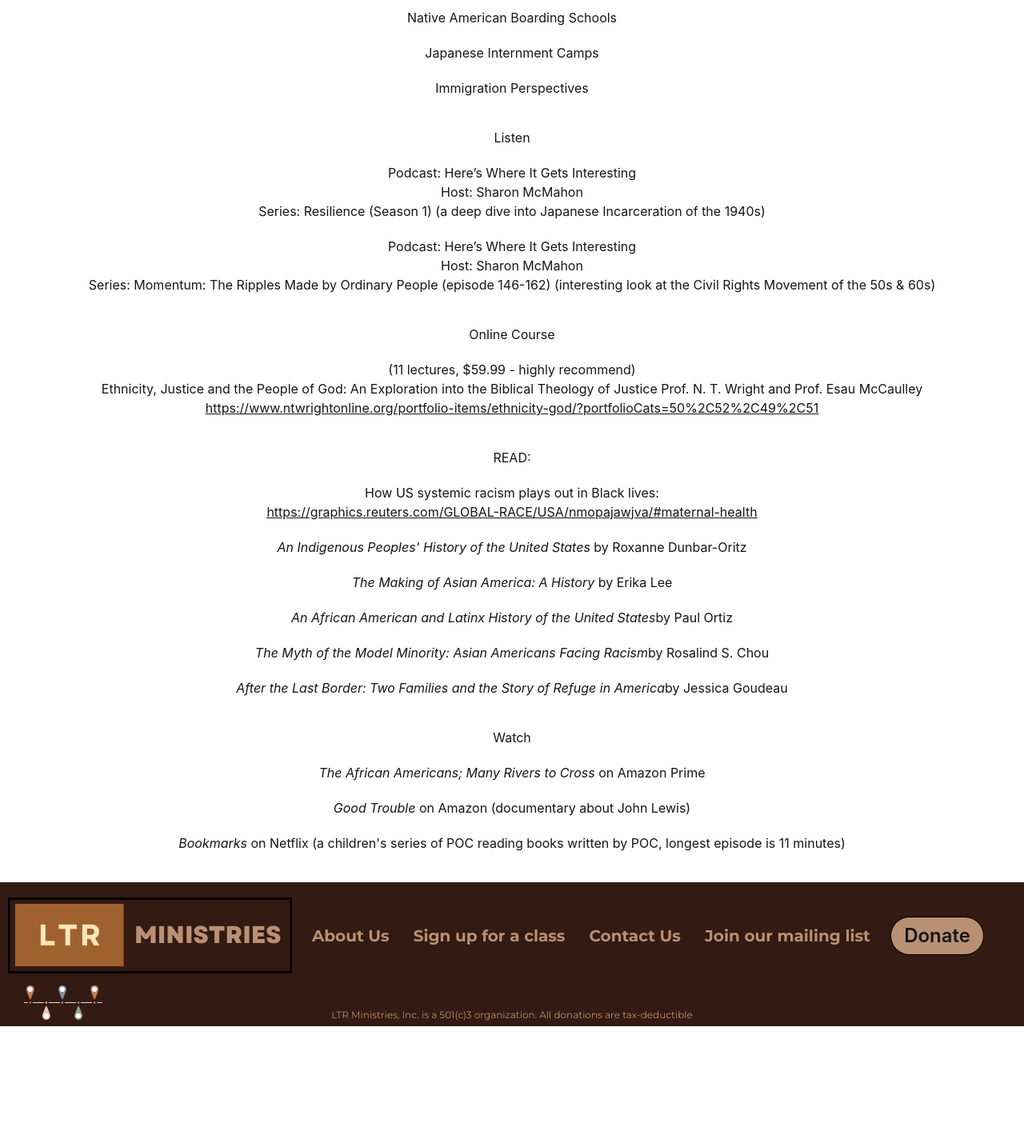
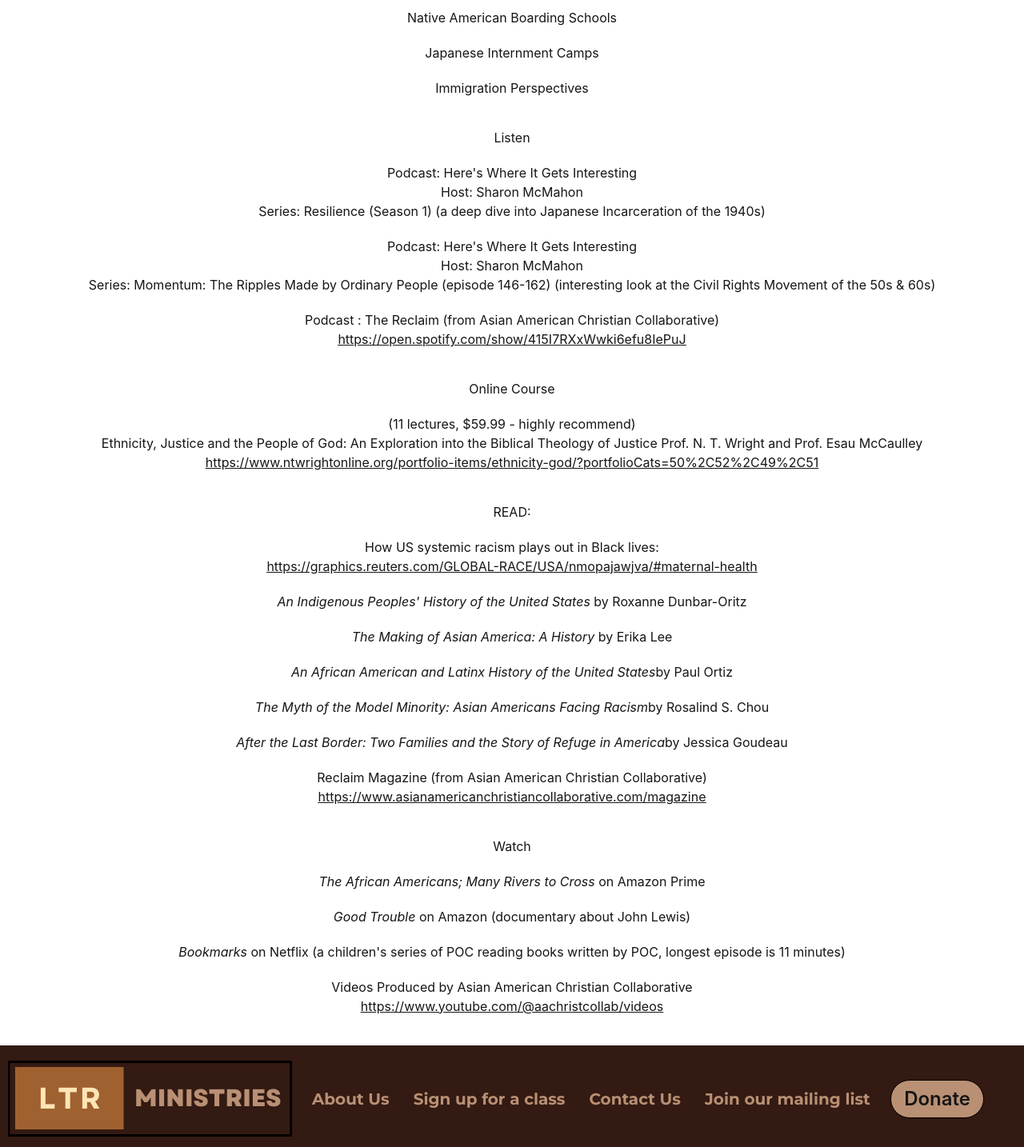
Before and after one commit to sd99park/Lets-Talk-Race-Website, a React (Create React App) app: page /Homework/Week5 in a window 1280 px wide. Shown: the part 796-2230 px from the top of the page at 80% size. Before the commit the page ends 2079 px from the top, so only its background shows below. Built offline with nearby package versions, Linux system fonts and the light colour scheme.

Commit message:
HW Changes

```diff
--- a/src/components/Homework/HW Pages/Week2.tsx
+++ b/src/components/Homework/HW Pages/Week2.tsx
@@ -254,6 +254,20 @@
             https://www.youtube.com/watch?v=wqJ-psD9vJw
           </a>
         </p>
+
+        <p className="hw-obj-title">
+          Racism seen in test for renal failure (4 min) - Dara Tucker
+        </p>
+        <p className="hw-obj-descr">
+          <a
+            onClick={() => {
+              window.open("https://www.youtube.com/watch?v=qOZmJ1ww-iM");
+            }}
+            href=""
+          >
+            https://www.youtube.com/watch?v=qOZmJ1ww-iM
+          </a>
+        </p>
       </div>
 
       {/* LISTEN */}
--- a/src/components/Homework/HW Pages/Week5.tsx
+++ b/src/components/Homework/HW Pages/Week5.tsx
@@ -43,19 +43,36 @@
       <div>
         <h3 className="hw-center">Listen</h3>
         <p className="hw-obj-title">
-          Podcast: Here’s Where It Gets Interesting <br />
+          Podcast: Here's Where It Gets Interesting <br />
           Host: Sharon McMahon <br />
           Series: Resilience (Season 1) (a deep dive into Japanese Incarceration
           of the 1940s)
         </p>
+
         <p className="hw-obj-title">
-          Podcast: Here’s Where It Gets Interesting
+          Podcast: Here's Where It Gets Interesting
           <br />
           Host: Sharon McMahon
           <br />
           Series: Momentum: The Ripples Made by Ordinary People (episode
           146-162) (interesting look at the Civil Rights Movement of the 50s &
           60s)
+        </p>
+
+        <p className="hw-obj-title">
+          Podcast : The Reclaim (from Asian American Christian Collaborative)
+        </p>
+        <p className="hw-obj-descr">
+          <a
+            onClick={() => {
+              window.open(
+                "https://open.spotify.com/show/415I7RXxWwki6efu8IePuJ"
+              );
+            }}
+            href=""
+          >
+            https://open.spotify.com/show/415I7RXxWwki6efu8IePuJ
+          </a>
         </p>
       </div>
 
@@ -126,6 +143,22 @@
           </em>
           by Jessica Goudeau
         </p>
+
+        <p className="hw-obj-title">
+          Reclaim Magazine (from Asian American Christian Collaborative)
+        </p>
+        <p className="hw-obj-descr">
+          <a
+            onClick={() => {
+              window.open(
+                "https://www.asianamericanchristiancollaborative.com/magazine"
+              );
+            }}
+            href=""
+          >
+            https://www.asianamericanchristiancollaborative.com/magazine
+          </a>
+        </p>
       </div>
 
       {/* WATCH */}
@@ -141,6 +174,20 @@
           <em>Bookmarks</em> on Netflix (a children's series of POC reading
           books written by POC, longest episode is 11 minutes)
         </p>
+
+        <p className="hw-obj-title">
+          Videos Produced by Asian American Christian Collaborative
+        </p>
+        <p className="hw-obj-descr">
+          <a
+            onClick={() => {
+              window.open("https://www.youtube.com/@aachristcollab/videos");
+            }}
+            href=""
+          >
+            https://www.youtube.com/@aachristcollab/videos
+          </a>
+        </p>
       </div>
 
       <div style={{ marginBottom: "1cm" }} />
```
